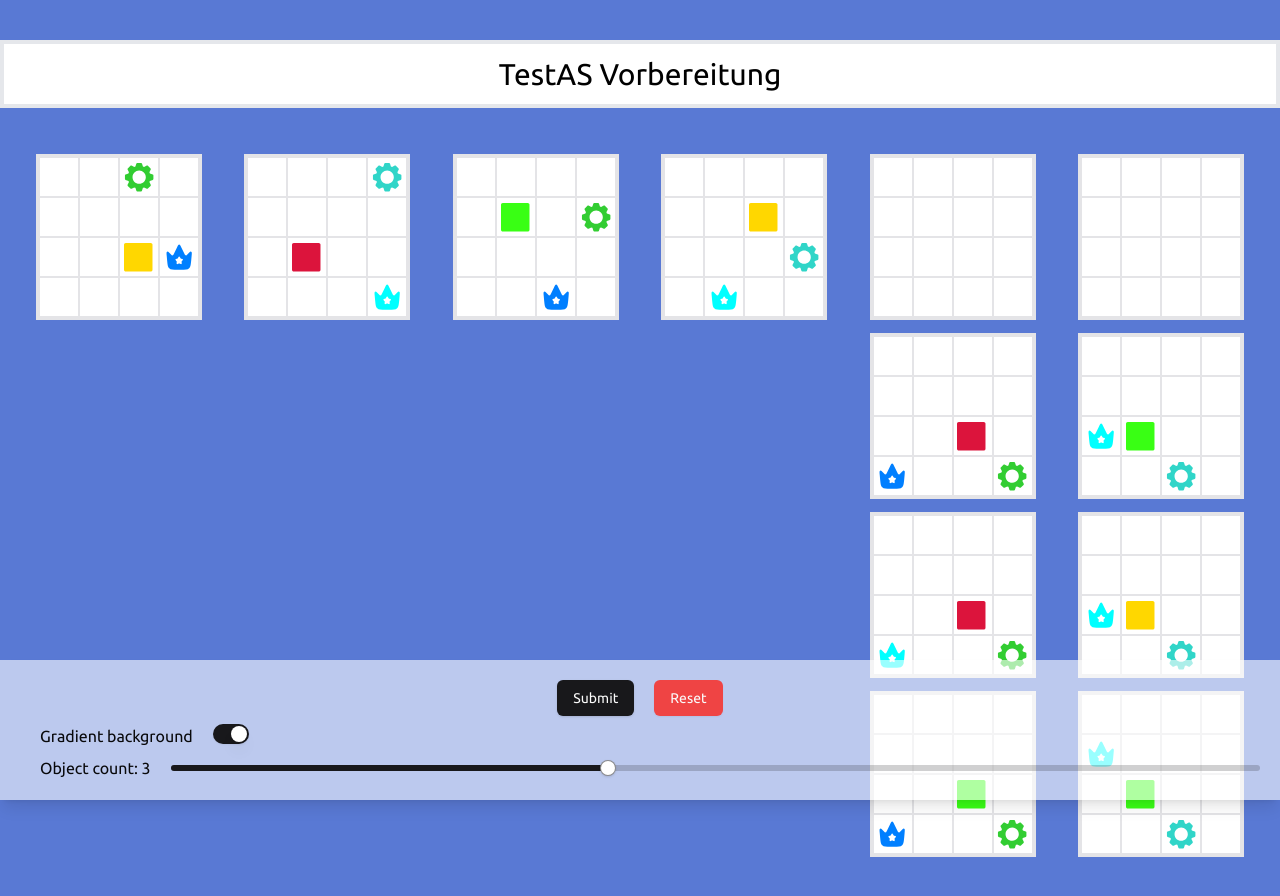
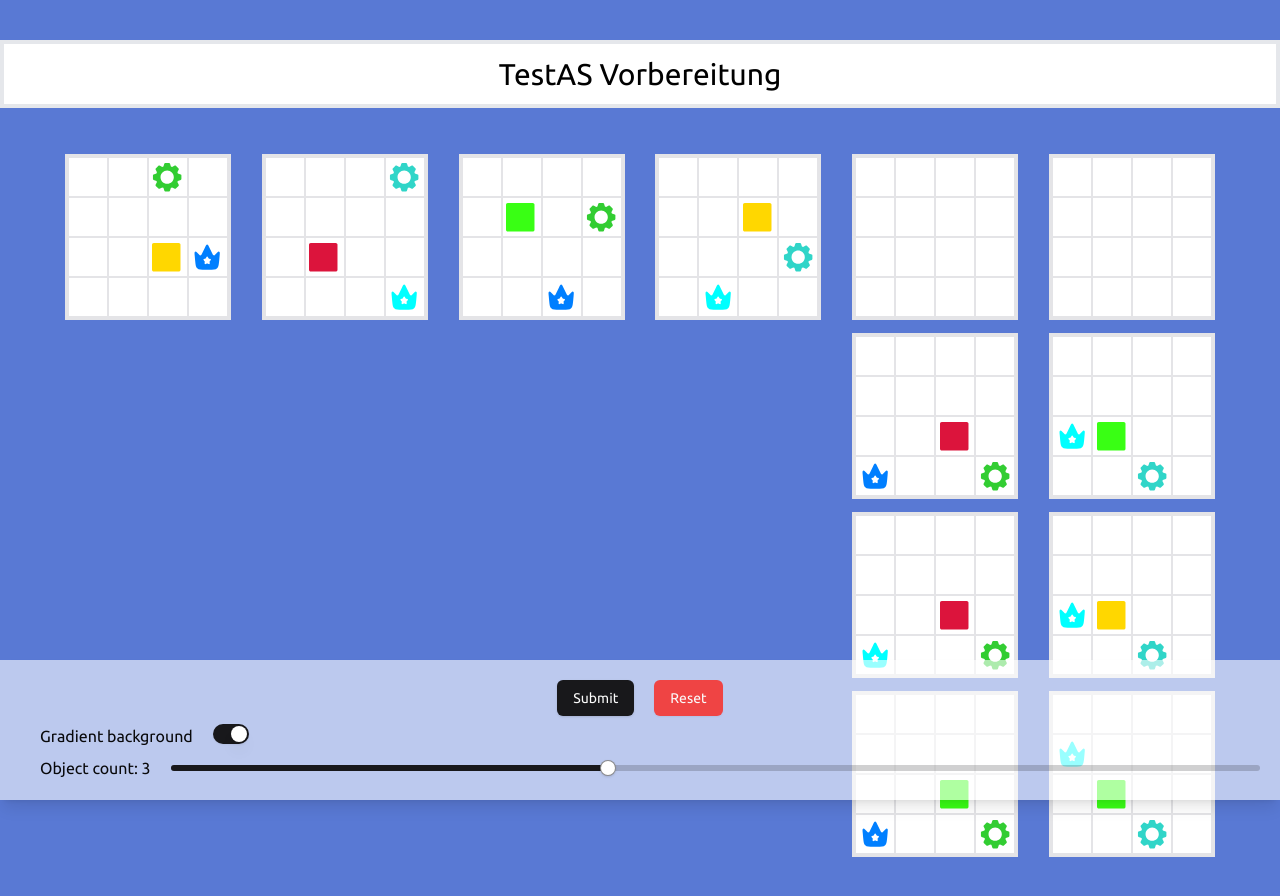
Before and after one commit to kozakAndriy/testas_next, a Next.js app: page /figural_sequences in a window 1280 px wide. Shown: the top 896 px of the page. Built offline with nearby package versions, Linux system fonts and the light colour scheme.

Commit message:
try fix vercel

```diff
--- a/app/figural_sequences/client_page.tsx
+++ b/app/figural_sequences/client_page.tsx
@@ -56,7 +56,7 @@ export default function FiguralSequences() {
         init();
     }
 
-    return <main className="flex justify-center items-center flex-col mx-auto max-w-[1200]">
+    return <main className="flex justify-center items-center flex-col mx-auto max-w-[1200px]">
         <section className="flex flex-row justify-evenly items-center w-full">
             {
                 grids.map((grid, gridI) => displayGrid(grid, gridI, true))
```
